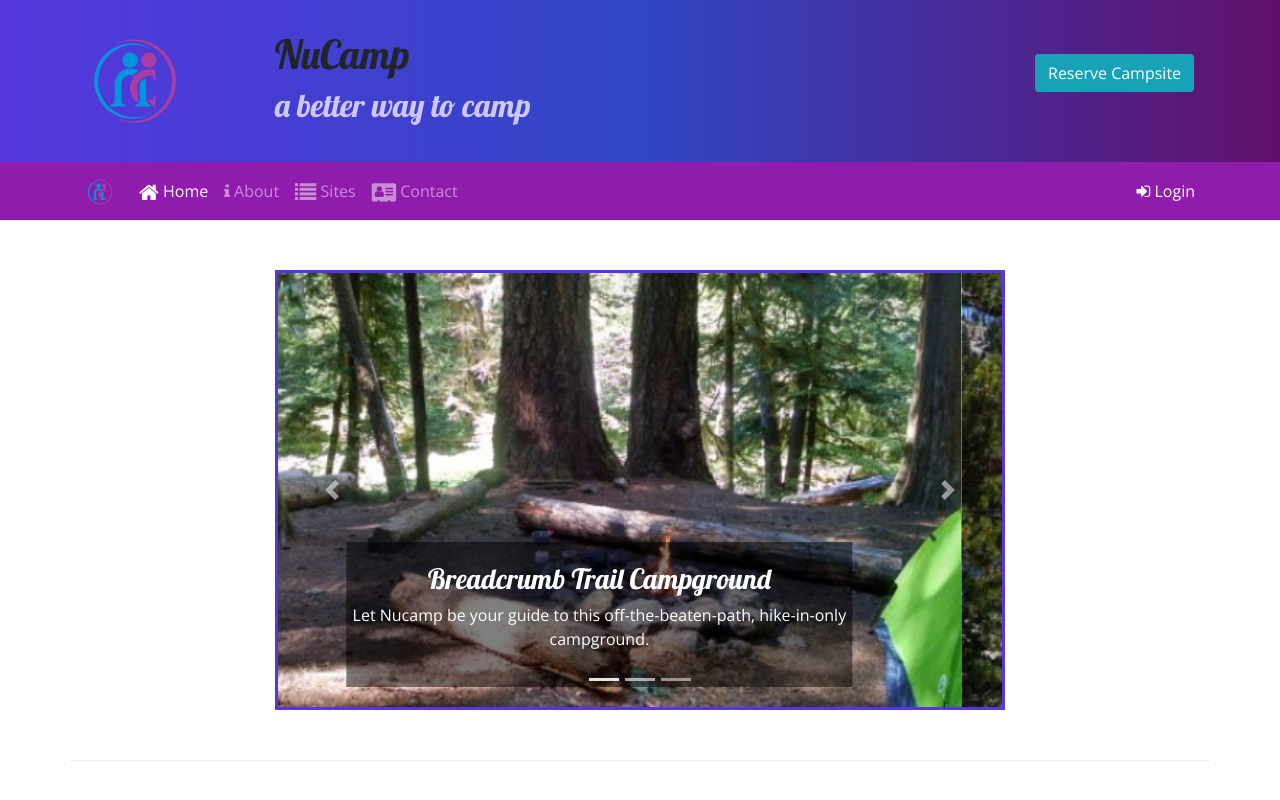
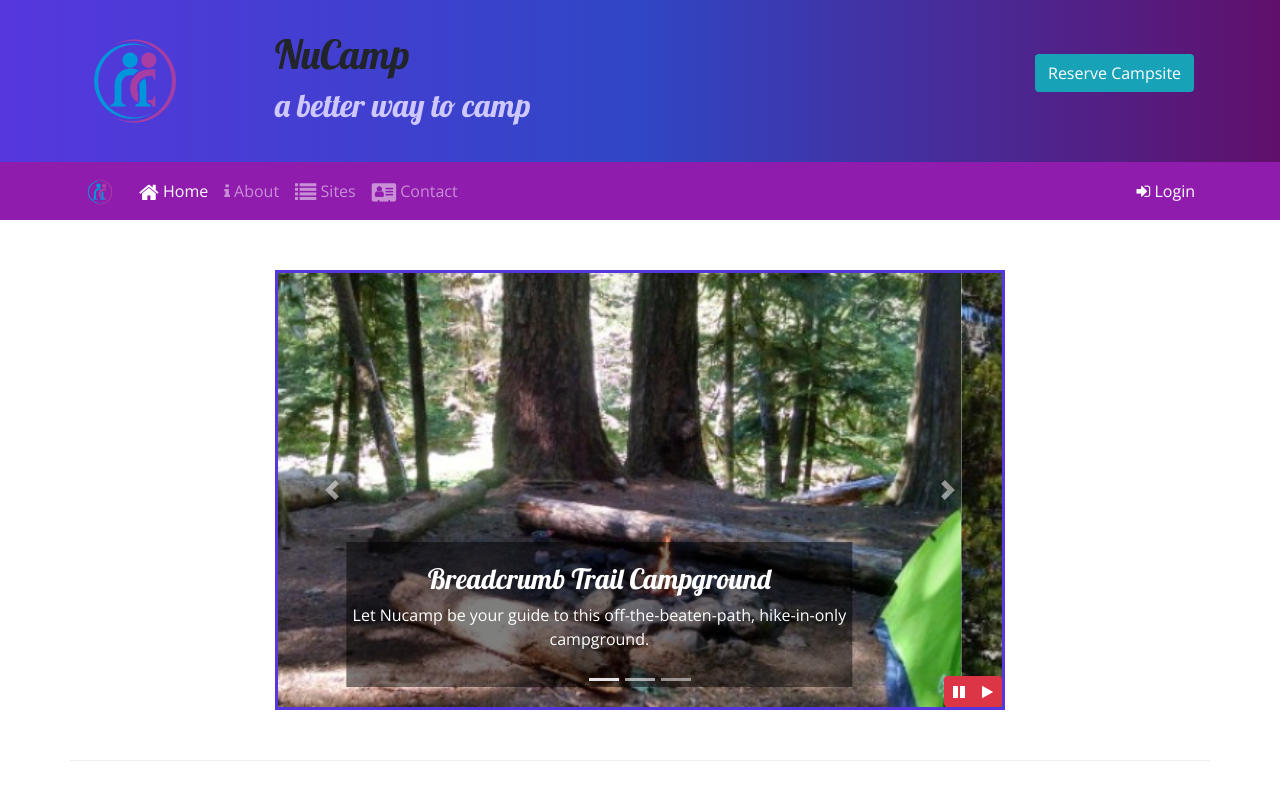
Before and after one commit to rjescobedo/nucampsite, a website: page index.html in a window 1280 px wide. Shown: the top 800 px of the page. Drawn offline with nearby package versions, Linux system fonts and the light colour scheme.

Commit message:
Bootstrap and jQuery Part 1

```diff
--- a/css/styles.css
+++ b/css/styles.css
@@ -46,3 +46,11 @@ a, a:hover {
 .carousel {
     border: solid #5637DD;
 }
+
+#carouselButton {
+    position:absolute;
+    right: 0;
+    bottom: 0;
+    z-index: 100;
+
+}
--- a/index.html
+++ b/index.html
@@ -195,9 +195,18 @@
                         <span class="carousel-control-next-icon"></span>
                         <span class="sr-only">Next</span>
                     </a>
+                    <div class="btn-group" id="carouselButton">
+                        <button class="btn btn-danger btn-sm">
+                            <i class="fa fa-pause" id="carouselPause"></i>
+                        </button>
+                        <button class="btn btn-danger btn-sm">
+                            <i class="fa fa-play" id="carouselPlay"></i>
+                        </button>
+                    </div>
                 </div>
             </div>
         </div>
+
         <div class="row row-content align-items-center">
             <div class="col-sm-4 order-sm-last col-md-3">
                 <h2 class="text-sm-right">Discover & Review</h2>
@@ -276,6 +285,18 @@
     <script src="node_modules/jquery/dist/jquery.slim.min.js"></script>
     <script src="node_modules/popper.js/dist/umd/popper.min.js"></script>
     <script src="node_modules/bootstrap/dist/js/bootstrap.min.js"></script>
+<!--JQuery Pause/Play Buttons-->
+    <script>
+        $(function() {
+            $(".carousel").carousel( {interval: 2000} );
+            $("#carouselPause").click(function(){
+                $(".carousel").carousel("pause");
+            });
+            $("#carouselPlay").click(function(){
+                $(".carousel").carousel("cycle");
+            });
+        });
+    </script>
 
 </body>
 
```
